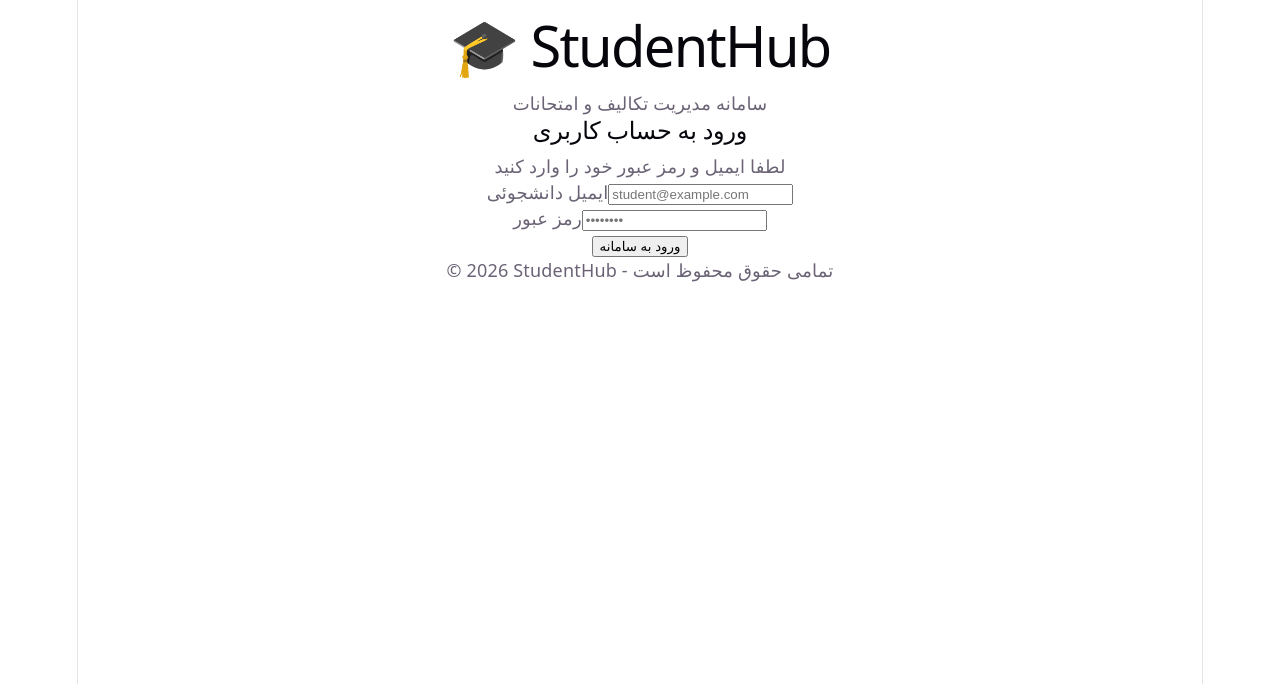
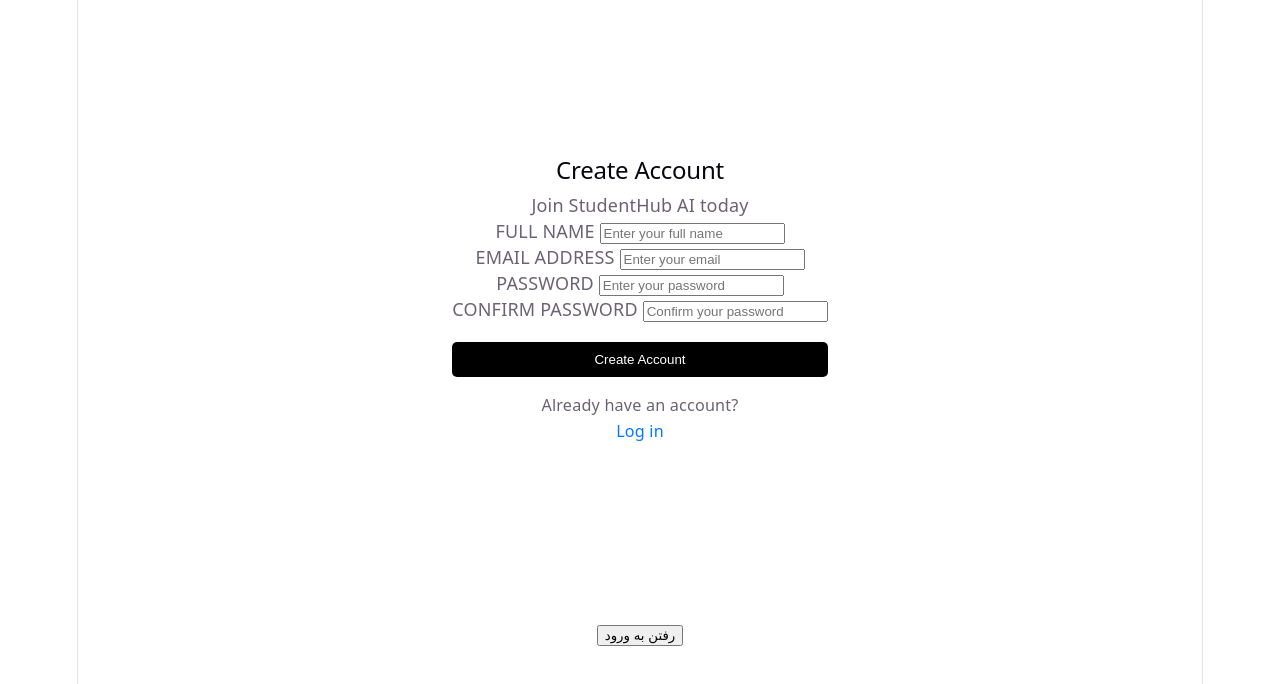
Before and after one commit to sagharfrhni/student-insights, a React app in the folder frontend/: page / in a window 1280 px wide. Shown: the top 684 px of the page. Built offline with nearby package versions, Linux system fonts and the light colour scheme; the HTML template or start-up script is replaced by a standard one.

Commit message:
feat: Implement Register Page and Form UI

```diff
--- a/frontend/package.json
+++ b/frontend/package.json
@@ -7,7 +7,8 @@
     "dev": "vite",
     "build": "vite build",
     "lint": "eslint .",
-    "preview": "vite preview"
+    "preview": "vite preview",
+    "start": "vite"
   },
   "dependencies": {
     "react": "^19.2.7",
--- a/frontend/src/App.jsx
+++ b/frontend/src/App.jsx
@@ -1,5 +1,30 @@
-import LoginPage from "./pages/LoginPage";
+    // ... (داخل App.jsx)
+    import React, { useState } from 'react'; // useState را import کنید
+    import LoginForm from './components/LoginForm';
+    import RegisterPage from './pages/RegisterPage'; // اینجا import شد
 
-export default function App() {
-  return <LoginPage />;
-}
+    function App() {
+      const [currentPage, setCurrentPage] = useState('register'); // یا login، بسته به اینکه کدوم اول نمایش داده بشه
+
+      return (
+        <div className="App">
+          {/* <Navbar /> */}
+          <main className="main-content">
+            {currentPage === 'login' && <LoginForm />}
+            {currentPage === 'register' && <RegisterPage />}
+          </main>
+          {/* <Footer /> */}
+
+          {/* دکمه برای جابجایی */}
+          <div style={{ textAlign: 'center', marginTop: '20px' }}>
+            {currentPage === 'login' ? (
+              <button onClick={() => setCurrentPage('register')}>رفتن به ثبت نام</button>
+            ) : (
+              <button onClick={() => setCurrentPage('login')}>رفتن به ورود</button>
+            )}
+          </div>
+        </div>
+      );
+    }
+
+    export default App;
--- /dev/null
+++ b/frontend/src/components/RegisterForm.jsx
@@ -0,0 +1,131 @@
+import React, { useState } from 'react';
+// import { useNavigate } from 'react-router-dom'; // بعداً برای هدایت کاربر اضافه میشه
+// import authService from '../services/authService'; // بعداً برای صدا زدن API استفاده میشه
+
+export default function RegisterForm() {
+  const [fullName, setFullName] = useState(''); // تغییر نام state به مطابق فیلد Full Name
+  const [email, setEmail] = useState('');
+  const [password, setPassword] = useState('');
+  const [confirmPassword, setConfirmPassword] = useState('');
+  const [isLoading, setIsLoading] = useState(false);
+  const [error, setError] = useState('');
+
+  // const navigate = useNavigate(); // برای هدایت کاربر
+
+  const handleSubmit = async (e) => {
+    e.preventDefault(); // جلوگیری از رفرش صفحه
+    setError(''); // پاک کردن خطاهای قبلی
+    setIsLoading(true);
+
+    // --- اعتبارسنجی اولیه سمت کلاینت ---
+    if (!fullName || !email || !password || !confirmPassword) {
+      setError('لطفاً تمام فیلدها را پر کنید.');
+      setIsLoading(false);
+      return;
+    }
+
+    if (password !== confirmPassword) {
+      setError('رمز عبور و تکرار رمز عبور یکسان نیستند.');
+      setIsLoading(false);
+      return;
+    }
+    // --- پایان اعتبارسنجی ---
+
+    try {
+      // console.log('Register attempt with:', { fullName, email, password });
+      // alert(`در حال ثبت نام با اطلاعات: نام: ${fullName}, ایمیل: ${email}`); // پیام تست اولیه
+
+      // *** اینجا تابع ثبت نام از authService صدا زده میشه ***
+      // مثال: const response = await authService.registerUser({ name: fullName, email, password });
+      // console.log('Registration response:', response);
+
+      // شبیه سازی تاخیر پاسخ API
+      await new Promise(resolve => setTimeout(resolve, 2000));
+
+      alert('ثبت نام با موفقیت انجام شد!');
+      // navigate('/login'); // هدایت به صفحه ورود بعد از ثبت نام موفق
+      // فعلاً با alert نمایش داده میشه
+
+    } catch (err) {
+      console.error('Registration error:', err);
+      // نمایش پیام خطای دقیق‌تر در صورت وجود در پاسخ API
+      setError(err.response?.data?.message || 'خطا در ثبت نام. لطفا دوباره امتحان کنید.');
+    } finally {
+      setIsLoading(false); // غیرفعال کردن دکمه و نمایش لودینگ
+    }
+  };
+
+  return (
+    <div className="register-card"> {/* کلاس CSS برای استایل دهی */}
+      <h2>Create Account</h2> {/* عنوان صفحه بر اساس Figma */}
+      <p>Join StudentHub AI today</p> {/* متن زیر عنوان بر اساس Figma */}
+
+      {error && <p className="error-message" style={{ color: 'red', textAlign: 'center', marginBottom: '10px' }}>{error}</p>} {/* نمایش پیام خطا */}
+
+      <form id="register-form" onSubmit={handleSubmit}>
+        <div className="form-group">
+          <label htmlFor="register-full-name">FULL NAME</label> {/* لیبل مطابق Figma */}
+          <input
+            type="text"
+            id="register-full-name"
+            name="fullName"
+            value={fullName}
+            onChange={(e) => setFullName(e.target.value)}
+            placeholder="Enter your full name" // Placeholder مطابق Figma
+            required
+          />
+        </div>
+
+        <div className="form-group">
+          <label htmlFor="register-email">EMAIL ADDRESS</label> {/* لیبل مطابق Figma */}
+          <input
+            type="email"
+            id="register-email"
+            name="email"
+            value={email}
+            onChange={(e) => setEmail(e.target.value)}
+            placeholder="Enter your email" // Placeholder مطابق Figma
+            required
+          />
+        </div>
+
+        <div className="form-group">
+          <label htmlFor="register-password">PASSWORD</label> {/* لیبل مطابق Figma */}
+          <input
+            type="password"
+            id="register-password"
+            name="password"
+            value={password}
+            onChange={(e) => setPassword(e.target.value)}
+            placeholder="Enter your password" // Placeholder مطابق Figma
+            required
+            minLength="6" // حداقل طول رمز عبور
+          />
+        </div>
+
+        <div className="form-group">
+          <label htmlFor="register-confirm-password">CONFIRM PASSWORD</label> {/* لیبل مطابق Figma */}
+          <input
+            type="password"
+            id="register-confirm-password"
+            name="confirmPassword"
+            value={confirmPassword}
+            onChange={(e) => setConfirmPassword(e.target.value)}
+            placeholder="Confirm your password" // Placeholder مطابق Figma
+            required
+          />
+        </div>
+
+        <button type="submit" id="register-submit-btn" disabled={isLoading} style={{ width: '100%', padding: '10px', marginTop: '20px', backgroundColor: '#000', color: 'white', border: 'none', borderRadius: '5px', cursor: isLoading ? 'not-allowed' : 'pointer' }}>
+          {isLoading ? 'Creating Account...' : 'Create Account'} {/* متن دکمه مطابق Figma */}
+        </button>
+      </form>
+
+      <div className="auth-switch" style={{ textAlign: 'center', marginTop: '15px', fontSize: '0.9em' }}>
+        <p>Already have an account?</p> {/* متن مطابق Figma */}
+        {/* <Link to="/login">Log in</Link> */}
+        <a href="/login" style={{ color: '#007bff', textDecoration: 'none' }}>Log in</a> {/* فعلاً از a استفاده می‌کنیم */}
+      </div>
+    </div>
+  );
+}
--- /dev/null
+++ b/frontend/src/pages/RegisterPage.jsx
@@ -0,0 +1,23 @@
+import React from 'react';
+import RegisterForm from '../components/RegisterForm'; // کامپوننت فرم ثبت نام را import میکنیم
+
+// اگر Navbar و Footer را قبلا ساخته اید، آنها را هم import کنید
+// import Navbar from '../components/Navbar';
+// import Footer from '../components/Footer';
+
+function RegisterPage() {
+  return (
+    <div className="page-container"> {/* یک کلاس wrapper برای کل صفحه */}
+      {/* <Navbar /> */} {/* کامپوننت Navbar اگر موجود باشد */}
+
+      <main className="main-content" style={{ display: 'flex', justifyContent: 'center', alignItems: 'center', minHeight: '70vh', padding: '20px' }}>
+        {/* main-content را استایل دادیم تا فرم در وسط صفحه قرار گیرد */}
+        <RegisterForm /> {/* کامپوننت فرم ثبت نام را اینجا رندر میکنیم */}
+      </main>
+
+      {/* <Footer /> */} {/* کامپوننت Footer اگر موجود باشد */}
+    </div>
+  );
+}
+
+export default RegisterPage;
```
